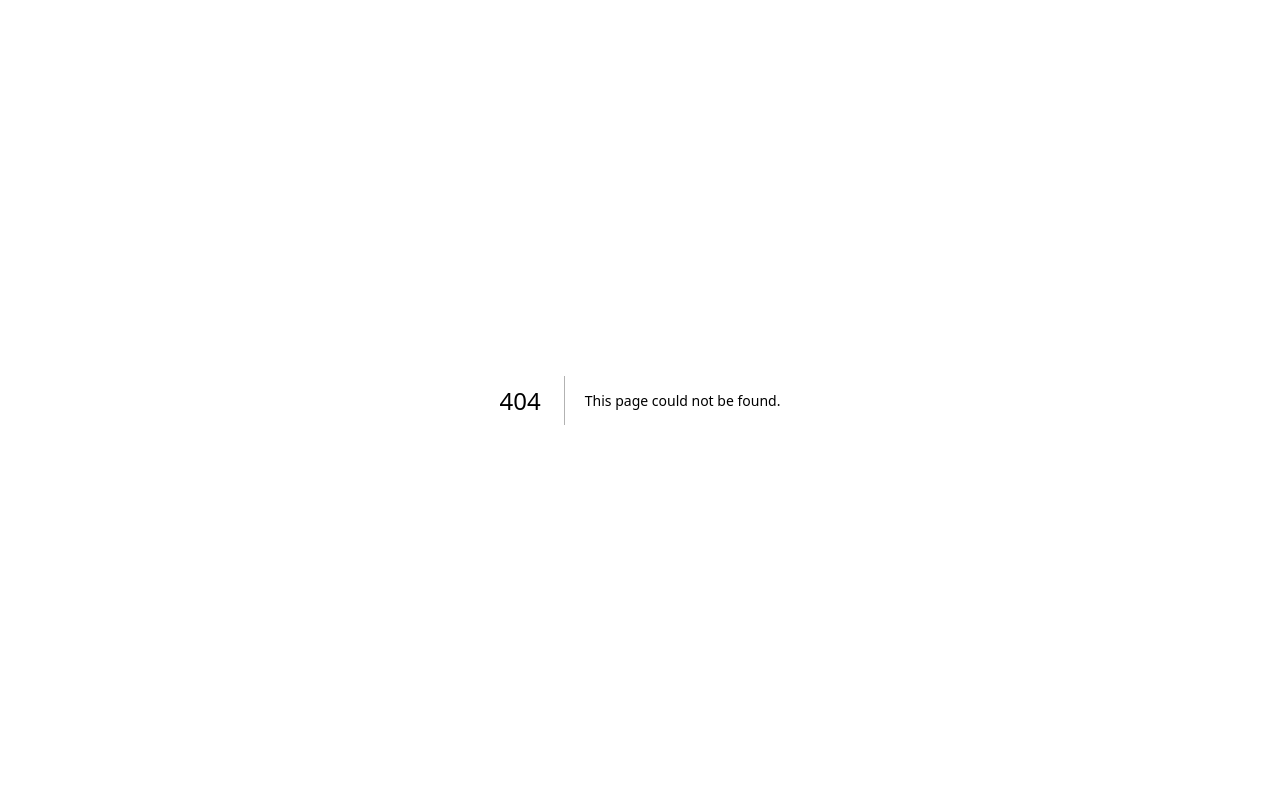
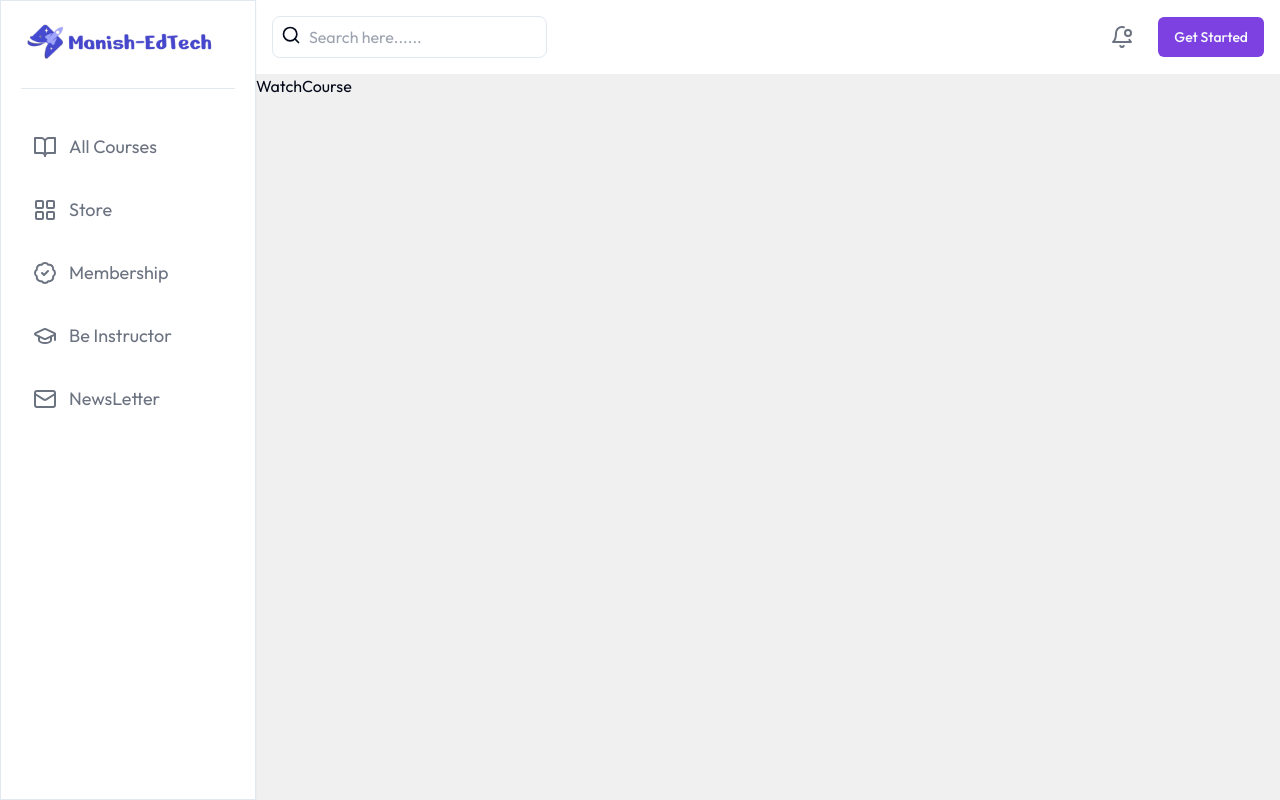
Before and after one commit to Manish-Syal123/E-Learning-Portal, a Next.js app: page /watch-course/1 in a window 1280 px wide. Before the commit this address had no page. Built offline with nearby package versions, Linux system fonts and the light colour scheme; no server answers.

Commit message:
partially Added functionality to course enrollment and storing user enroll details to the backend

```diff
--- a/package.json
+++ b/package.json
@@ -22,6 +22,7 @@
     "react": "^18",
     "react-dom": "^18",
     "react-markdown": "^9.0.1",
+    "sonner": "^1.5.0",
     "tailwind-merge": "^2.3.0",
     "tailwindcss-animate": "^1.0.7"
   },
--- a/src/app/(router)/course-preview/[courseId]/_components/CourseEnrollSection.jsx
+++ b/src/app/(router)/course-preview/[courseId]/_components/CourseEnrollSection.jsx
@@ -1,20 +1,60 @@
+import GlobalApi from "@/app/_utils/GlobalApi";
 import { Button } from "@/components/ui/button";
+import { useUser } from "@clerk/nextjs";
+import Link from "next/link";
+import { useRouter } from "next/navigation";
+import { toast } from "sonner";
 import React from "react";
 
-const CourseEnrollSection = () => {
+const CourseEnrollSection = ({ courseInfo }) => {
   const membership = false;
+  const { user } = useUser();
+  const router = useRouter();
+
+  // Postting user enroll details to the backend
+  const onEnrollCourse = () => {
+    GlobalApi.enrollToCourse(
+      courseInfo?.slug,
+      user?.primaryEmailAddress?.emailAddress
+    ).then((res) => {
+      console.log(res);
+
+      if (res) {
+        //showing Toast message on Successfull Course Enrollment
+        toast("User Enrolled Succefully!", {
+          description: "Thanks 🤗 for Enrolling to this Course!",
+        });
+        // Redirect to Watch Course page
+        router.push("/watch-course/" + res.createUserEnrollCourse.id);
+      }
+    });
+  };
   return (
     <div className="p-3 text-center rounded-sm bg-primary">
       <h2 className="text-[20px] font-bold text-white">Enroll to the Course</h2>
-      {/* User have Membership and Already loggedIn */}
-      {membership ? (
+      {/* User have (Membership || is free course) and Already loggedIn*/}
+      {user && (membership || courseInfo.free) ? (
         <div className=" flex flex-col gap-3 mt-3">
           <h2 className="text-white font-light">
             Enroll Now to Start Learning and Building the Project!
           </h2>
-          <Button className="bg-white text-primary hover:bg-white hover:text-primary">
+          <Button
+            onClick={() => onEnrollCourse()}
+            className="bg-white text-primary hover:bg-white hover:text-primary"
+          >
             Enroll Now
           </Button>
+        </div>
+      ) : !user ? (
+        <div className=" flex flex-col gap-3 mt-3">
+          <h2 className="text-white font-light">
+            Enroll Now to Start Learning and Building the Project!
+          </h2>
+          <Link href={"/sign-in"}>
+            <Button className="bg-white text-primary hover:bg-white hover:text-primary">
+              Enroll Now
+            </Button>
+          </Link>
         </div>
       ) : (
         <div className=" flex flex-col gap-3 mt-3">
@@ -26,7 +66,7 @@ const CourseEnrollSection = () => {
           </Button>
         </div>
       )}
-      {/*About section User Doesn't have Membership or Not Signup/Login yet */}
+      {/*User Doesn't have Membership or Not Signup/Login yet */}
     </div>
   );
 };
--- a/src/app/(router)/course-preview/[courseId]/page.jsx
+++ b/src/app/(router)/course-preview/[courseId]/page.jsx
@@ -26,7 +26,7 @@ const CoursePreview = ({ params }) => {
         </div>
         {/* Course Content like chapters and Enrolment section on right side */}
         <div>
-          <CourseEnrollSection />
+          <CourseEnrollSection courseInfo={courseInfo} />
           <CourseContentSection courseInfo={courseInfo} />
         </div>
       </div>
--- /dev/null
+++ b/src/app/(router)/watch-course/[enrollId]/page.jsx
@@ -0,0 +1,7 @@
+import React from "react";
+
+const WatchCourse = () => {
+  return <div>WatchCourse</div>;
+};
+
+export default WatchCourse;
--- a/src/app/_utils/GlobalApi.js
+++ b/src/app/_utils/GlobalApi.js
@@ -95,8 +95,38 @@ const getCourseById = async (courseId) => {
   const result = await request(MASTER_URL, query);
   return result;
 };
+
+const enrollToCourse = async (courseId, email) => {
+  const query =
+    gql`
+  mutation MyMutation {
+  createUserEnrollCourse(
+    data: {courseId: "` +
+    courseId +
+    `", userEmail: "` +
+    email +
+    `", courseList: {connect: {slug: "` +
+    courseId +
+    `"}}}
+  ) {
+    id
+  }
+  publishManyUserEnrollCoursesConnection {
+    edges {
+      node {
+        id
+      }
+    }
+  }
+}
+`;
+  const result = await request(MASTER_URL, query);
+  return result;
+};
+
 export default {
   getAllCourseList,
   getSideBanner,
   getCourseById,
+  enrollToCourse,
 };
--- a/src/app/layout.js
+++ b/src/app/layout.js
@@ -1,19 +1,24 @@
+"use client";
 import { Inter, Outfit, Nunito } from "next/font/google";
 import "./globals.css";
 import { ClerkProvider } from "@clerk/nextjs";
+import { Toaster } from "@/components/ui/sonner";
 
 const nunito = Outfit({ subsets: ["latin"] });
 
-export const metadata = {
-  title: "Create Next App",
-  description: "Generated by create next app",
-};
+// export const metadata = {
+//   title: "Manish Ed-Tech",
+//   description: "Generated by create next app",
+// };
 
 export default function RootLayout({ children }) {
   return (
     <ClerkProvider>
       <html lang="en">
-        <body className={nunito.className}>{children}</body>
+        <body className={nunito.className}>
+          {children}
+          <Toaster richColors />
+        </body>
       </html>
     </ClerkProvider>
   );
--- /dev/null
+++ b/src/components/ui/sonner.jsx
@@ -0,0 +1,29 @@
+"use client";
+import { useTheme } from "next-themes"
+import { Toaster as Sonner } from "sonner"
+
+const Toaster = ({
+  ...props
+}) => {
+  const { theme = "system" } = useTheme()
+
+  return (
+    (<Sonner
+      theme={theme}
+      className="toaster group"
+      toastOptions={{
+        classNames: {
+          toast:
+            "group toast group-[.toaster]:bg-background group-[.toaster]:text-foreground group-[.toaster]:border-border group-[.toaster]:shadow-lg",
+          description: "group-[.toast]:text-muted-foreground",
+          actionButton:
+            "group-[.toast]:bg-primary group-[.toast]:text-primary-foreground",
+          cancelButton:
+            "group-[.toast]:bg-muted group-[.toast]:text-muted-foreground",
+        },
+      }}
+      {...props} />)
+  );
+}
+
+export { Toaster }
```
Also changed, not shown: 1 other file (tests, documents, lock files or other folders).
